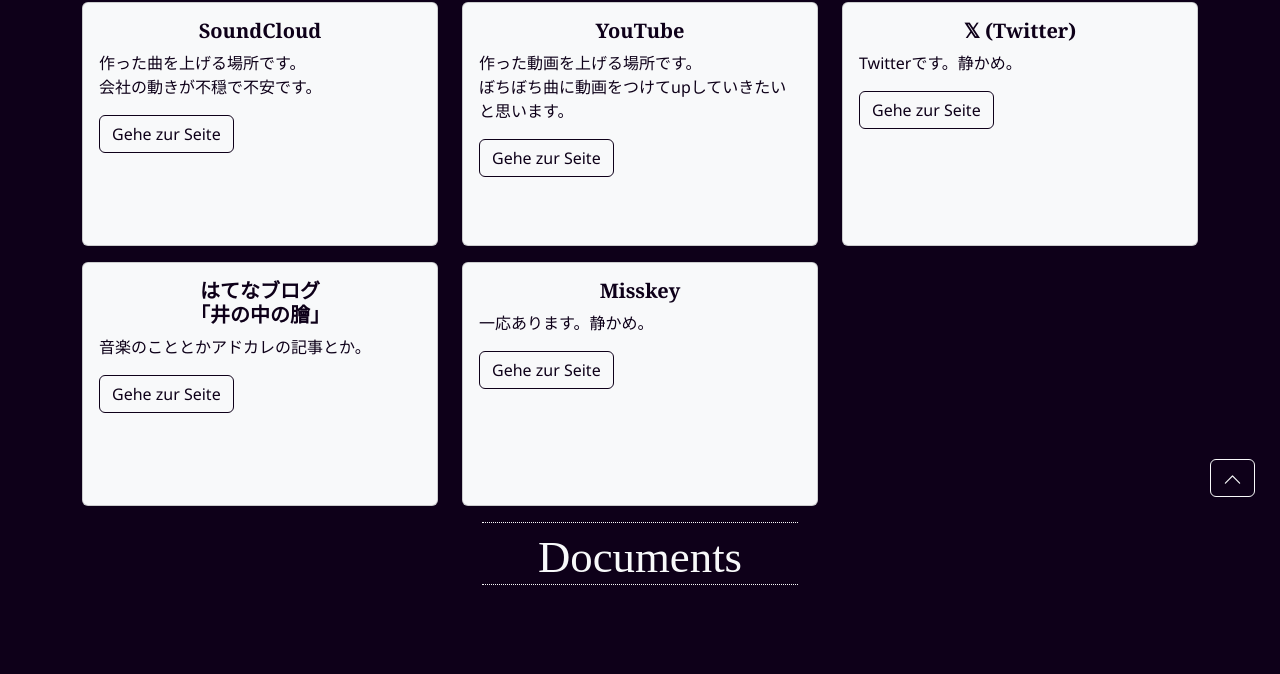
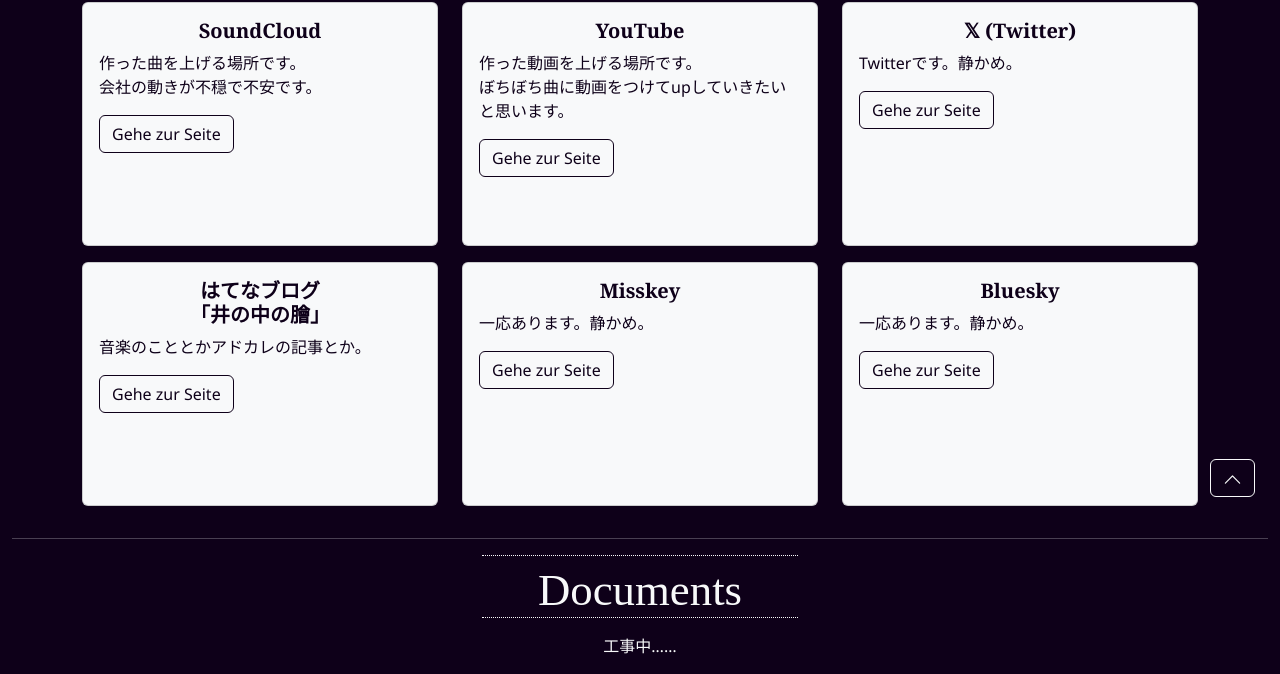
Before and after one commit to tktb-tess/site_main_2, a plain HTML site: page index.html in a window 1280 px wide. Shown: the part 278-952 px from the top of the page. Before the commit the page ends 879 px from the top, so only its background shows below. Drawn offline with nearby package versions, Linux system fonts and the light colour scheme; a web font is replaced by a local one.

Commit message:
aaaaaaaaa

```diff
--- a/index.html
+++ b/index.html
@@ -87,7 +87,7 @@
 			<div class="col">
 				<main>
 					<p class="text-center">ぼるんちゅこと、<ruby>Hart Bornbohrer<rt>ハルト ボルンボーレル</rt></ruby>の部屋です。</p>
-					<hr>
+					<hr class="text-light">
 					<div class="d-flex justify-content-center">
 						<h1 class="text-center frktr icoon pt-2 mb-3">Links</h1>
 					</div>
@@ -138,11 +138,24 @@
 									</div>
 								</div>
 							</div>
+							<div class="col">
+								<div class="card bg-light text-theme mb-3">
+									<div class="card-body">
+									  <h5 class="card-title srf text-center fw-bolder">Bluesky</h5>
+									  <p class="card-text">一応あります。静かめ。</p>
+									  <a href="https://bsky.app/profile/hartusputearius.bsky.social" target="_blank" rel="noopener" class="btn btn-text-theme">Gehe zur Seite</a>
+									</div>
+								</div>
+							</div>
 						</div>
 					</div>
+
+					<hr class="text-light">
+
 					<div class="d-flex justify-content-center">
 						<h2 class="text-center frktr icoon pt-2 mb-3">Documents</h2>
 					</div>
+					<p class="text-center">工事中……</p>
 				</main>
 			</div>
 		</div>
```
